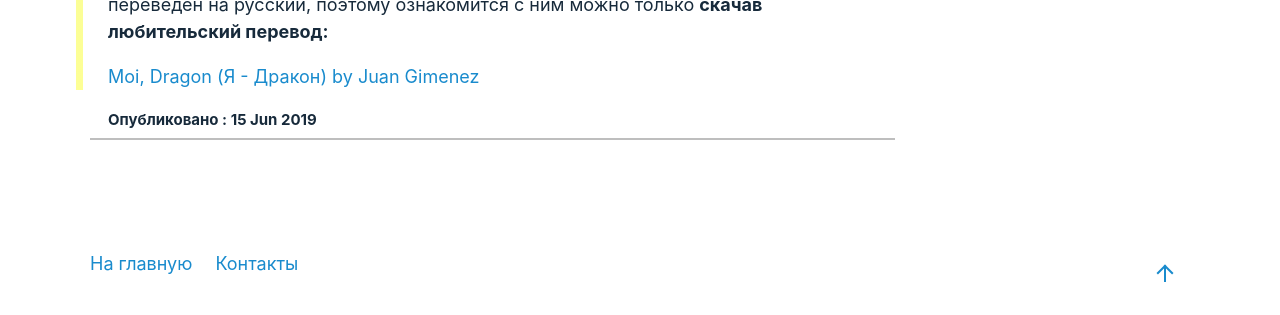
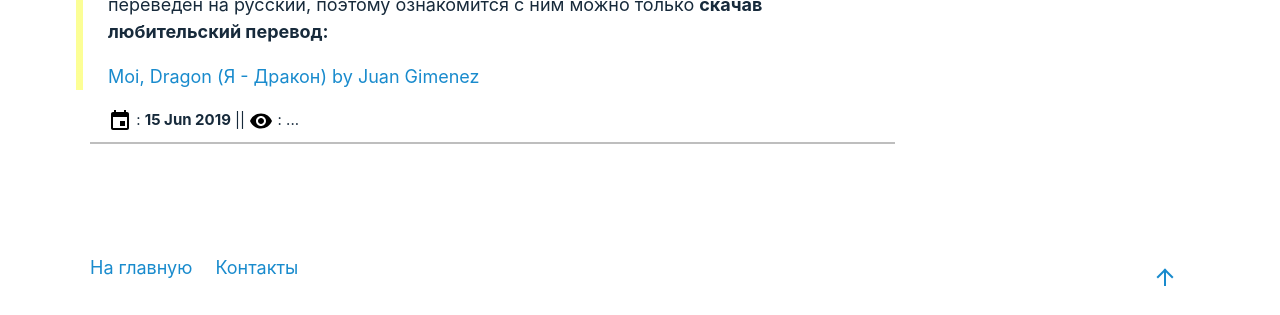
Before and after one commit to handleman/handleman.github.source, a Jekyll site: the page built from _posts/2019-06-18-moi-dragon.markdown, in a window 1280 px wide and 1400 px high, scrolled down 6067 px. Shown: the part 1082-1397 px from the top of the window. Built offline with Jekyll 4.4.1, drawn with Linux system fonts in a browser that asks for light colours; comment, search, counter and statistics services are not loaded; some of the changed lines change nothing that is shown.

Commit message:
views number functionality

```diff
--- a/_layouts/post.html
+++ b/_layouts/post.html
@@ -9,7 +9,10 @@
     <section class="post-content">
         {{content}}
     </section>
-    <section class="post-info text-muted"><small><strong>Опубликовано : {{ page.date | date_to_string }}</strong> </small></section>
+    <section class="post-info text-muted">
+        <small><img alt="календарь" caption="Дата публикации" src="/assets/event-24px.svg" class="icon" /> : <strong>{{ page.date | date_to_string }}</strong> || </small>
+        <small><img alt="глаз" caption="Количество просмотров страницы" src="/assets/visibility-24px.svg" class="icon" /> : <span id="views-number">...</span></small>
+    </section>
 </article>
 <hr />
 {% include comments.html %}
--- a/assets/css/styles.scss
+++ b/assets/css/styles.scss
@@ -523,6 +523,13 @@
     }
 }
 
+.post-info {
+    .icon {
+        max-height: fit-content;
+        vertical-align: middle;
+    }
+}
+
 .post-comments {
     margin-top: 2em;
 }
--- a/assets/js/page.js
+++ b/assets/js/page.js
@@ -8,13 +8,22 @@
 	}
 
 	const visit_webhook = 'https://webhooks.mongodb-realm.com/api/client/v2.0/app/handleman_github_io-ybwyw/service/log_visit/incoming_webhook/visit';
+	const visits_webhook = 'https://webhooks.mongodb-realm.com/api/client/v2.0/app/handleman_github_io-ybwyw/service/log_visit/incoming_webhook/get_visits'
 	const geo_lookup = 'https://json.geoiplookup.io/';
 
-	const approveVisit = (userData) => {
 	const pathnameParts = window.location.pathname.split('/');
 	const articlePart = pathnameParts[pathnameParts.length - 1];
 
 	const article = (articlePart !== '') ? articlePart.slice(0, -5) : '/';
+
+	const state = {
+		article
+	};
+
+	const controller = {
+
+		approveVisit: (userData, article) => {
+
 			const date = new Date().toUTCString();
 			console.log('article is', article);
 
@@ -22,11 +31,35 @@
 				.then((res) => {
 					res.ok ? console.log('visit approved') : console.error('visit couldn be accepted!');
 				});
+		},
+
+		getVisits: (article) => fetch(`${visits_webhook}?article=${article}`)
+			.then(response => response.json())
+			.then((res) => {
+				return res.visits.$numberInt;
+			})
+
+	};
+
+	const view = {
+
+		viewsSelectorID: 'views-number',
+		updateViews: (viewsNumber) => {
+			const id = view.viewsSelectorID;
+			const el = document.getElementById(id);
+			if (el) {
+				el.textContent = viewsNumber;
 			}
+		}
+	};
+
+	controller.getVisits(state.article)
+		.then(data => view.updateViews(data));
 
 	setTimeout(() => {
 		fetch(geo_lookup)
 			.then(response => response.json())
-			.then(approveVisit);
+			.then(userData => controller.approveVisit(userData, state.article));
 	}, 5000);
+
 })(window);
```
Also changed, not shown: assets/event-24px.svg (added). Lines whose indentation alone changed are shown as unchanged.
